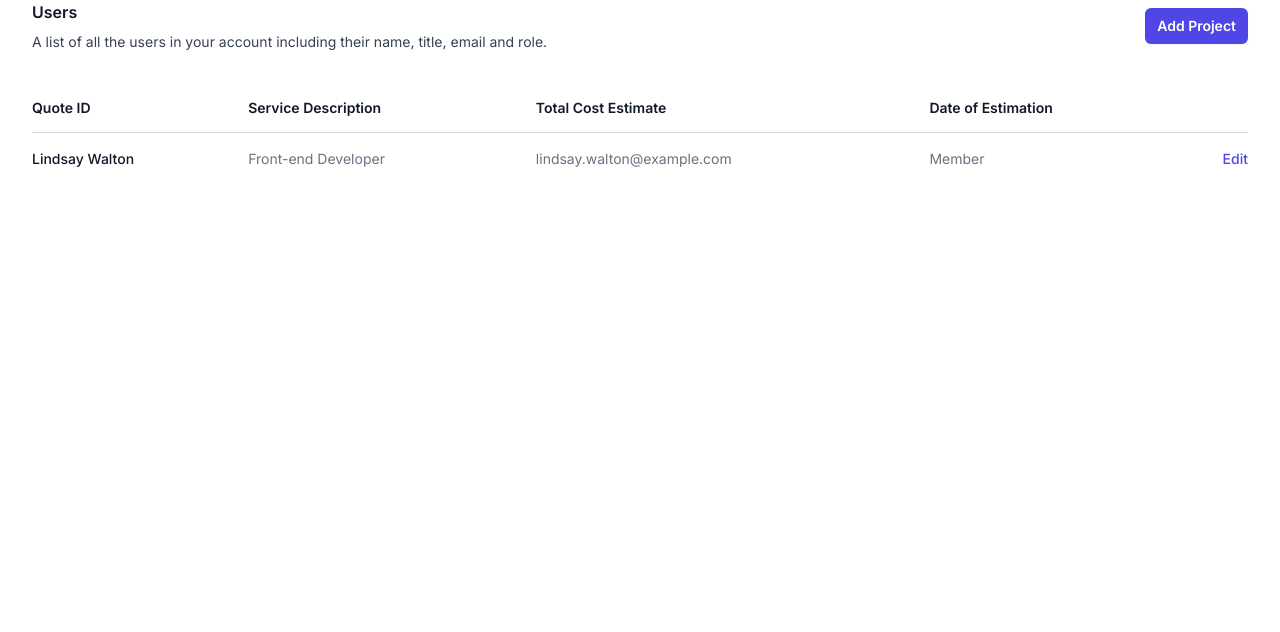
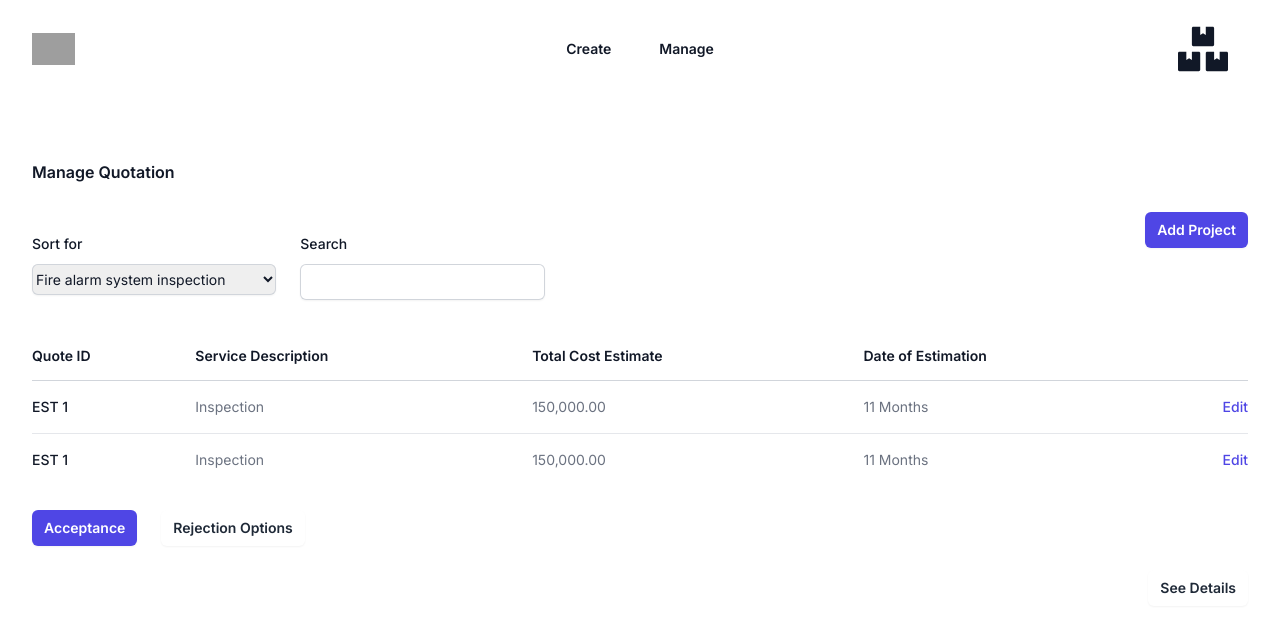
Before and after one commit to amoweolubusayo/q-ai, a Next.js app: page /estimation/manage in a window 1280 px wide. Shown: the top 632 px of the page. Built offline with nearby package versions, Linux system fonts and the light colour scheme; grey boxes are pictures that could not be loaded.

Commit message:
add manage page

```diff
--- a/src/app/estimation/manage/page.tsx
+++ b/src/app/estimation/manage/page.tsx
@@ -1,25 +1,132 @@
+import { FaBoxes } from "react-icons/fa";
+
 const people = [
   {
-    name: "Lindsay Walton",
-    title: "Front-end Developer",
-    email: "lindsay.walton@example.com",
-    role: "Member",
+    name: "EST 1",
+    title: "Inspection",
+    email: "150,000.00",
+    role: "11 Months",
   },
-  // More people...
+  {
+    name: "EST 1",
+    title: "Inspection",
+    email: "150,000.00",
+    role: "11 Months",
+  },
+];
+const navigation = [
+  { name: "Create", href: "#" },
+  { name: "Manage", href: "#" },
 ];
 
 export default function Manage() {
   return (
-    <div className="px-4 sm:px-6 lg:px-8">
+    <>
+      <header className="absolute inset-x-0 top-0 z-50">
+        <nav
+          className="flex items-center justify-between p-6 lg:px-8"
+          aria-label="Global"
+        >
+          <div className="flex lg:flex-1">
+            <a href="#" className="-m-1.5 p-1.5">
+              <span className="sr-only">Your Company</span>
+              <img
+                className="h-8 w-auto"
+                src="https://tailwindui.com/img/logos/mark.svg?color=indigo&shade=600"
+                alt=""
+              />
+            </a>
+          </div>
+
+          <div className="hidden lg:flex lg:gap-x-12">
+            {navigation.map((item) => (
+              <a
+                key={item.name}
+                href={item.href}
+                className="text-sm font-semibold leading-6 text-gray-900"
+              >
+                {item.name}
+              </a>
+            ))}
+          </div>
+          <div className="hidden lg:flex lg:flex-1 lg:justify-end">
+            <a
+              href="#"
+              className="text-sm font-semibold leading-6 text-gray-900"
+            >
+              {/* Get Quoted <span aria-hidden="true">&rarr;</span> */}
+              <FaBoxes className="mr-5" size={50} />
+            </a>
+          </div>
+        </nav>
+      </header>
+
+      <div className="px-4 sm:px-6 lg:px-8 mt-40">
         <div className="sm:flex sm:items-center">
           <div className="sm:flex-auto">
             <h1 className="text-base font-semibold leading-6 text-gray-900">
-            Users
+              Manage Quotation
             </h1>
-          <p className="mt-2 text-sm text-gray-700">
-            A list of all the users in your account including their name, title,
-            email and role.
-          </p>
+            <div className="mt-10 grid grid-cols-1 gap-x-6 gap-y-8 sm:grid-cols-12">
+              <div className="sm:col-span-3 mt-2">
+                <label
+                  htmlFor="last-name"
+                  className="block text-sm font-medium leading-6 text-gray-900"
+                >
+                  Sort for
+                </label>
+                <div className="mt-2">
+                  <select
+                    id="country"
+                    name="country"
+                    autoComplete="country-name"
+                    className="block w-full rounded-md border-0 py-1.5 text-gray-900 shadow-sm ring-1 ring-inset ring-gray-300 focus:ring-2 focus:ring-inset focus:ring-indigo-600 sm:max-w-xs sm:text-sm sm:leading-6"
+                  >
+                    <option value="fire_alarm">
+                      Fire alarm system inspection
+                    </option>
+                    <option value="sprinkler">
+                      Sprinkler system inspection
+                    </option>
+                    <option value="fire_extinguisher">
+                      Fire extinguisher inspection
+                    </option>
+                    <option value="emergency_lighting">
+                      Emergency lighting inspection
+                    </option>
+                    <option value="fire_hose">Fire hose inspection</option>
+                    <option value="fire_hydrant">
+                      Fire Hydrant Inspection
+                    </option>
+                    <option value="kitchen_suppression">
+                      Commercial Kitchen Suppression Inspection
+                    </option>
+                    <option value="special_hazard">
+                      Special Hazard Systems (e.g., Server Rooms)
+                    </option>
+                    <option value="other">Other:</option>
+                  </select>
+                </div>
+              </div>
+              <div className="sm:col-span-3 mt-2">
+                <label
+                  htmlFor="last-name"
+                  className="block text-sm font-medium leading-6 text-gray-900"
+                >
+                  Search
+                </label>
+                <div className="mt-2">
+                  <input
+                    type="text"
+                    name="first-name"
+                    id="first-name"
+                    autoComplete="given-name"
+                    className="block w-full rounded-md border-0 py-1.5 text-gray-900 shadow-sm ring-1 ring-inset ring-gray-300 placeholder:text-gray-400 focus:ring-2 focus:ring-inset focus:ring-indigo-600 sm:text-sm sm:leading-6"
+                  />
+                </div>
+              </div>
+              <div className="sm:col-span-3 mt-2"></div>
+            </div>
           </div>
           <div className="mt-4 sm:ml-16 sm:mt-0 sm:flex-none">
             <button
@@ -60,7 +167,10 @@ export default function Manage() {
                     >
                       Date of Estimation
                     </th>
-                  <th scope="col" className="relative py-3.5 pl-3 pr-4 sm:pr-0">
+                    <th
+                      scope="col"
+                      className="relative py-3.5 pl-3 pr-4 sm:pr-0"
+                    >
                       <span className="sr-only">Edit</span>
                     </th>
                   </tr>
@@ -92,9 +202,34 @@ export default function Manage() {
                   ))}
                 </tbody>
               </table>
+
+              <div className="mt-6 flex items-center justify-start gap-x-6">
+                <button
+                  type="submit"
+                  className="rounded-md bg-indigo-600 px-3 py-2 text-sm font-semibold text-white shadow-sm hover:bg-indigo-500 focus-visible:outline focus-visible:outline-2 focus-visible:outline-offset-2 focus-visible:outline-indigo-600"
+                >
+                  Acceptance
+                </button>
+                <button
+                  type="submit"
+                  className="rounded-md bg-white px-3 py-2 text-sm font-semibold text-gray-800 shadow-sm hover:bg-indigo-500 focus-visible:outline focus-visible:outline-2 focus-visible:outline-offset-2 focus-visible:outline-indigo-600"
+                >
+                  Rejection Options
+                </button>
+              </div>
+
+              <div className="mt-6 flex items-center justify-end gap-x-6">
+                <button
+                  type="submit"
+                  className="rounded-md bg-white px-3 py-2 text-sm font-semibold text-gray-800 shadow-sm hover:bg-indigo-500 focus-visible:outline focus-visible:outline-2 focus-visible:outline-offset-2 focus-visible:outline-indigo-600"
+                >
+                  See Details
+                </button>
               </div>
             </div>
           </div>
         </div>
+      </div>
+    </>
   );
 }
```
Lines whose indentation alone changed are shown as unchanged.
